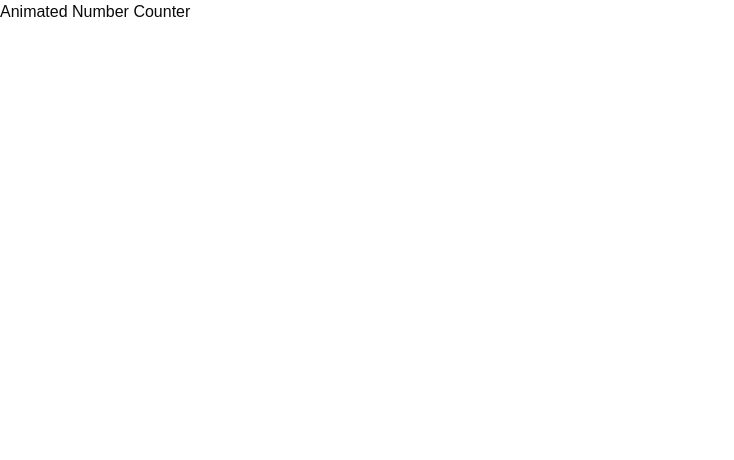
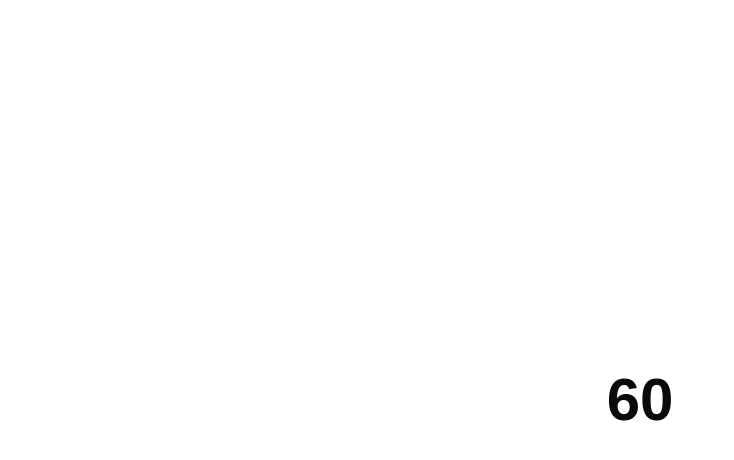
Before and after one commit to Ayusht0mar/components, a Next.js app: page /animatednumbercounter in a window 1280 px wide. Shown: the top 460 px of the page, without its empty margins (0-734 px from the left). Built offline with nearby package versions, Linux system fonts and the light colour scheme.

Commit message:
Animated Number Counter created

```diff
--- a/src/app/(components)/animatednumbercounter/page.tsx
+++ b/src/app/(components)/animatednumbercounter/page.tsx
@@ -1,7 +1,29 @@
+"use client"
+import { useSpring } from "framer-motion";
+import { useEffect, useState } from "react";
+
+const number = 60;
+
 const AnimatedNumberCounter = () => {
+
+    const [displayNumber, setDisplayNumber] = useState(0);
+
+    const springNumberCount = useSpring(0, {
+        bounce: 0,
+        duration: 10000,
+    });
+
+    springNumberCount.on('change', (value) => {
+        setDisplayNumber(Math.round(value));
+    })
+
+    useEffect(() => {
+        springNumberCount.set(number)
+    }, []);
+
     return (
-        <div>
-            Animated Number Counter
+        <div className="flex items-center justify-center h-screen text-6xl font-bold ">
+            {displayNumber}
         </div>
      );
 }
```
